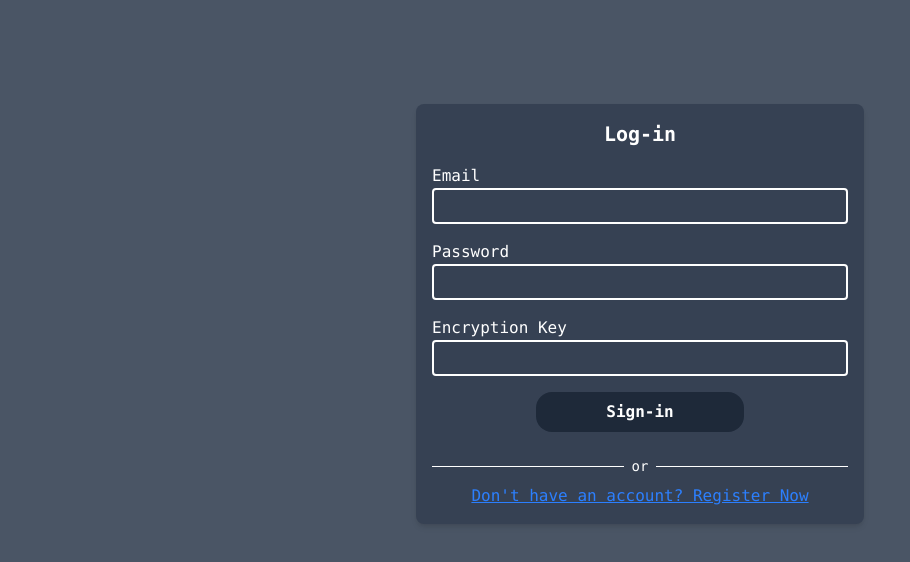
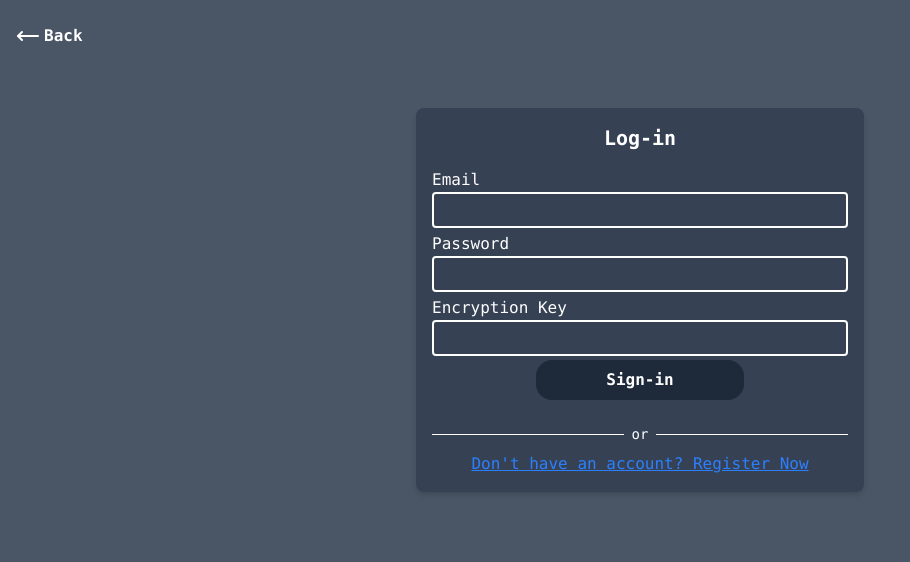
Before and after one commit to ampardo18/Secure-Password-Sharing-Application, a React (Vite) app in the folder client/: page /login in a window 1280 px wide. Shown: the top 562 px of the page, without its empty margins (0-910 px from the left). Built offline with nearby package versions, Linux system fonts and the light colour scheme.

Commit message:
added error displaying to the user for login component and added a back button for home for the register and login pages. Also changed the backend logic o f  ownership of a password is shown to a user

```diff
--- a/client/src/components/dashboard.tsx
+++ b/client/src/components/dashboard.tsx
@@ -12,7 +12,7 @@ function Dashboard(){
     const [ user, setUser ] = useState<{firstname: string; lastname: string; email: string} | null>(null)
     const [ isShareOpen, setIsShareOpen ] = useState(false)
     const [ sharedEmail, setIsSharedEmail ] = useState('')
-    const [ password, setPassword ] = useState<{id: string; url: string; label: string; password: string; owner: string}[] | string>()
+    const [ password, setPassword ] = useState<{id: string; url: string; label: string; password: string; email: string}[] | string>()
     const profileRef = useRef<HTMLDivElement | null>(null)
     const shareRef = useRef<HTMLDivElement | null>(null)
     const [ copiedID, setCopiedID ] = useState<string | null>(null)
@@ -210,7 +210,7 @@ function Dashboard(){
                                     <tr key={item.id}>
                                         <td>{item.url}</td>
                                         <td>{item.label}</td>
-                                        <td>{item.owner}</td>
+                                        <td>{item.email}</td>
                                         <td>
                                             <button
                                                 onClick={() => handleCopy(item.id, item.password)}
--- a/client/src/components/login.tsx
+++ b/client/src/components/login.tsx
@@ -2,9 +2,11 @@ import { Link, useNavigate } from "react-router-dom";
 import React, { useState } from 'react'
 import '../styles/globals.css'
 import { useEncryptionKey } from '../lib/EncryptionKeyContext'
+import { MoveLeft } from 'lucide-react'
 
 function Login(){
     const navigate = useNavigate()
+    const [ errorOccured, setErrorOccured ] = useState<{ email?: string; password?: string; encryption_key?: string; general?: string}>({})
     const { setEncryptionKey } = useEncryptionKey()
 
     const [formData, setFormData] = useState({
@@ -42,19 +44,30 @@ function Login(){
                 setEncryptionKey(formData.encryption_key)
                 navigate('/dashboard', { replace: true })
             } else {
-                alert(data.message || 'Login failed')
+                console.log(data.errors)
+                setErrorOccured(data.errors)
             }
         } catch (error) {
             console.error(error)
-            alert('Login failed')
+            setErrorOccured({ general: "Network error. Please try again." })
         }
     }
 
     return(
         <div className='min-h-screen select-none px-4 py-6'>
-            <form onSubmit={handleLogin} className='flex flex-col space-y-4 p-4 bg-gray-700 rounded-lg shadow-md max-w-md w-full mx-auto mt-20'>
+            <div
+                onClick={() => navigate('/', {replace: true})}
+                className='back-button'
+            >
+                <MoveLeft/>
+                <span className='hidden md:inline'>Back</span>
+            </div>
+            <form onSubmit={handleLogin} className='flex flex-col space-y-4 p-4 bg-gray-700 rounded-lg shadow-md max-w-md w-full mx-auto mt-10 md:mt-15'>
                 <h2 className='text-xl font-bold text-center'>Log-in</h2>
-                <div className='flex flex-col'>
+                { errorOccured?.general && (
+                    <p className='error-handling'>{errorOccured.general}</p>
+                )}
+                <div className='flex flex-col mb-1'>
                     <label>Email</label>
                     <input
                         type='email'
@@ -62,10 +75,15 @@ function Login(){
                         value={formData.email}
                         onChange={handleChange}
                         required
-                        className='w-full border-2 rounded p-1'
+                        className={`w-full border-2 rounded p-1 focus:outline-none ${
+                            errorOccured?.email ? 'border-red-500 focus:outline-none' : ''
+                        }`}
                     />
                 </div>
-                <div className='flex flex-col'>
+                { errorOccured?.email && (
+                    <p className='error-handling'>{errorOccured.email}</p>
+                )}
+                <div className='flex flex-col mb-1'>
                     <label>Password</label>
                     <input
                         type='password'
@@ -73,10 +91,15 @@ function Login(){
                         value={formData.password}
                         onChange={handleChange}
                         required
-                        className='w-full border-2 rounded p-1'
+                        className={`w-full border-2 rounded p-1 focus:outline-none ${
+                            errorOccured?.password ? 'border-red-500 focus:outline-none' : ''
+                        }`}
                     />
                 </div>
-                <div className='flex flex-col'>
+                { errorOccured?.password && (
+                    <p className='error-handling'>{errorOccured.password}</p>
+                )}
+                <div className='flex flex-col mb-1'>
                     <label>Encryption Key</label>
                     <input
                         type='password'
@@ -84,9 +107,14 @@ function Login(){
                         value={formData.encryption_key}
                         onChange={handleChange}
                         required
-                        className='w-full border-2 rounded p-1'
+                        className={`w-full border-2 rounded p-1 focus:outline-none ${
+                            errorOccured?.encryption_key ? 'border-red-500 focus:outline-none' : ''
+                        }`}
                     />
                 </div>
+                { errorOccured?.encryption_key && (
+                    <p className='error-handling'>{errorOccured.encryption_key}</p>
+                )}
                 <button type='submit' className='main-buttons'>Sign-in</button>
                 <div className="flex items-center my-2">
                     <div className="flex-1 h-px bg-white" />
--- a/client/src/components/newPasswordForm.tsx
+++ b/client/src/components/newPasswordForm.tsx
@@ -54,7 +54,7 @@ function NewPasswordForm(){
         <div className='min-h-screen select-none px-4 py-6'>
             <div
                 onClick={() => navigate('/dashboard', {replace: true})}
-                className='md:cursor-pointer mb-5 flex items-center gap-1 w-fit transform transition-transform duration-200 hover:scale-115 text-l font-bold'
+                className='back-button'
             >
                 <MoveLeft/>
                 <span className='hidden md:inline'>Back</span>
--- a/client/src/components/register.tsx
+++ b/client/src/components/register.tsx
@@ -1,5 +1,6 @@
 import { useNavigate } from "react-router-dom"
 import React, {useState} from 'react'
+import { MoveLeft } from "lucide-react"
 
 function Register(){
     const navigate = useNavigate()
@@ -40,7 +41,7 @@ function Register(){
             if (response.ok){
                 navigate('/login', {replace: true})
             } else{
-                alert(data.message || "Registration failed")
+                console.log(data.message)
             }
 
         }catch(error){
@@ -50,7 +51,14 @@ function Register(){
 
     return(
         <div className='min-h-screen select-none px-4 py-6'>
-            <form onSubmit={handleRegister} className='flex flex-col space-y-4 p-4 bg-gray-700 rounded-lg shadow-md max-w-md w-full mx-auto mt-10'>
+            <div
+                onClick={() => navigate('/', {replace: true})}
+                className='back-button'
+            >
+                <MoveLeft/>
+                <span className='hidden md:inline'>Back</span>
+            </div>
+            <form onSubmit={handleRegister} className='flex flex-col space-y-4 p-4 bg-gray-700 rounded-lg shadow-md max-w-md w-full mx-auto mt-2'>
                 <h2 className='font-bold text-xl text-center'>Register</h2>
                 <div className="flex flex-col">
                     <label>Email</label>
--- a/client/src/styles/globals.css
+++ b/client/src/styles/globals.css
@@ -23,3 +23,11 @@ body {
 .nav-bar-hover-mobile {
     @apply hover:text-cyan-700 transition-colors;
 }
+
+.back-button{
+    @apply md:cursor-pointer flex items-center gap-1 w-fit transform transition-transform duration-200 hover:scale-115 font-bold
+}
+
+.error-handling{
+    @apply text-red-500 text-sm mb-1
+}
```
Also changed, not shown: 1 other file (tests, documents, lock files or other folders).
